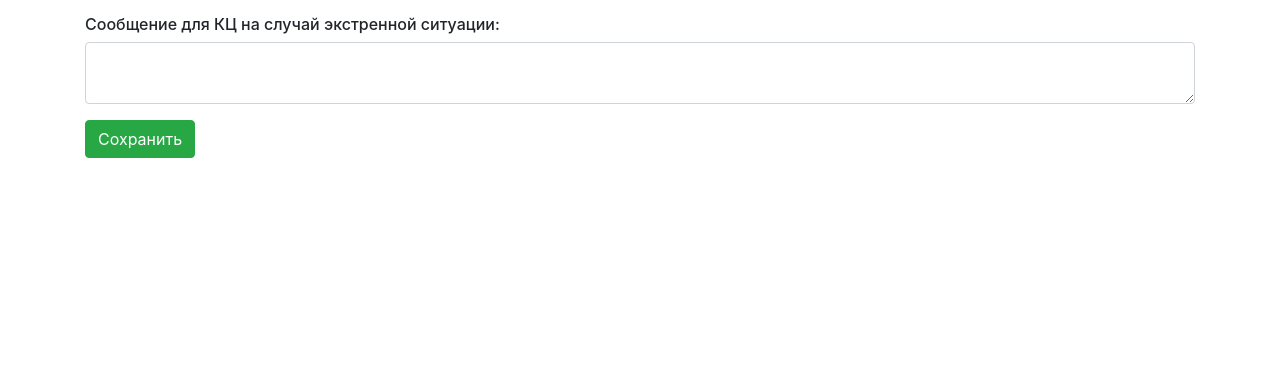
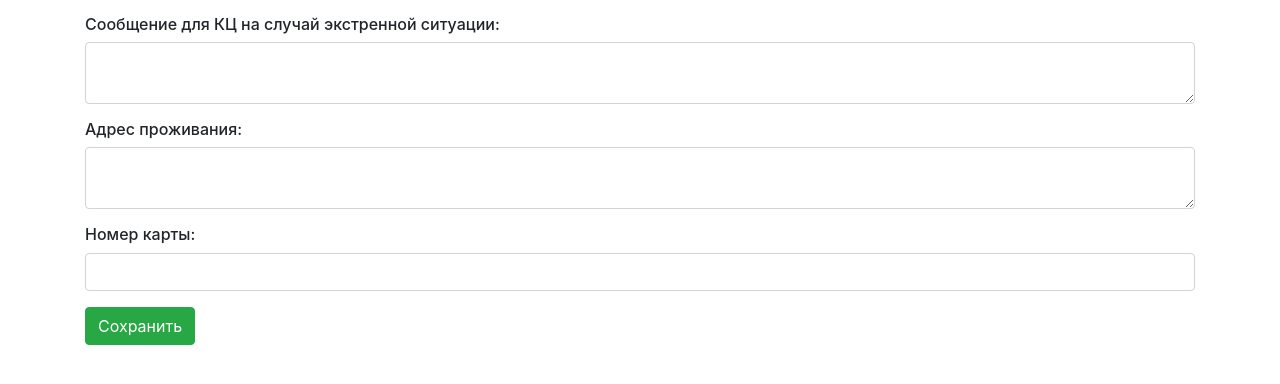
Before and after one commit to roctbb/mc21-medsenger-bot, a Flask app: template templates/settings.html in a window 1280 px wide. Shown: the top 384 px of the page. Run offline with Flask 2, Linux system fonts and the light colour scheme; the template is opened without the code that fills it, so the values that code supplies are empty; parts of the project's set-up code (start-up, migrations or seed data) failed here and were passed over; some libraries are stand-ins or nearby versions.

Commit message:
get count

```diff
--- a/mc21_bot.py
+++ b/mc21_bot.py
@@ -82,7 +82,10 @@ def set_settings(args, form):
     contract = Contract.query.filter_by(id=args.get('contract_id')).first()
     if contract:
         contract.doctor_comment = form.get('doctor_comment')
+        contract.address = form.get('address')
+        contract.card = form.get('card')
         db.session.commit()
+
     return "<strong>Спасибо, окно можно закрыть</strong><script>window.parent.postMessage('close-modal-success','*');</script>"
 
 @app.route('/api/count', methods=['GET'])
@@ -126,8 +129,9 @@ def get_alert():
         "state": "alert",
         "count": len(alerts),
         "answer_options": [
-
             "Отправлена скорая помощь",
+            "Нет возможности вызова СМП, предложен вызов 03",
+            "Пациент отказался от вызова скорой помощи",
             "Пациент ввел ошибочные данные",
             "Не удалось дозвониться",
             "Другое",
--- a/models.py
+++ b/models.py
@@ -25,6 +25,8 @@ class Alert(db.Model):
 
     result = db.Column(db.String(255))
     comment = db.Column(db.Text)
+    address = db.Column(db.Text, nullable=True)
+    card = db.Column(db.String(255), nullable=True)
 
     workstation_id = db.Column(db.Integer, db.ForeignKey('workstation.id', ondelete="CASCADE"), nullable=True)
 
@@ -39,6 +41,8 @@ class Alert(db.Model):
             "created_on": self.created_on.strftime("%Y-%m-%d %H:%M:%S"),
             "message": self.message,
             "comment": self.contract.doctor_comment,
+            "address": self.contract.address,
+            "card": self.contract.card,
             "scenario": self.scenario
         }
 
--- a/templates/settings.html
+++ b/templates/settings.html
@@ -3,10 +3,23 @@
 
 {% block content  %}
 <div class="container" style="margin-top: 15px;">
-    <h6>Сообщение для КЦ на случай экстренной ситуации:</h6>
+
        <form class="form" method="post">
+           <h6>Сообщение для КЦ на случай экстренной ситуации:</h6>
            <div class="form-group">
                <textarea class="form-control" name="doctor_comment">{% if contract.doctor_comment %}{{ contract.doctor_comment }}{% endif %}</textarea>
+           </div>
+
+           <h6>Адрес проживания:</h6>
+
+           <div class="form-group">
+               <textarea class="form-control" name="address">{% if contract.address %}{{ contract.address }}{% endif %}</textarea>
+           </div>
+
+           <h6>Номер карты:</h6>
+
+           <div class="form-group">
+               <input type="text" class="form-control" name="card" value="{% if contract.card %}{{ contract.card }}{% endif %}" />
            </div>
 
            <button class="btn btn-success">Сохранить</button>
```
